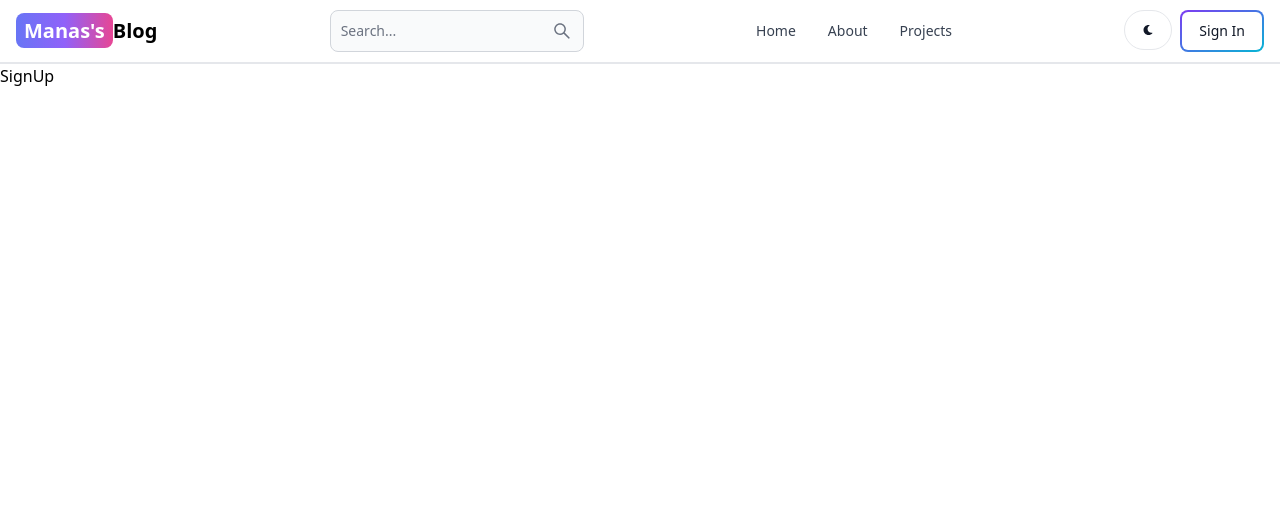
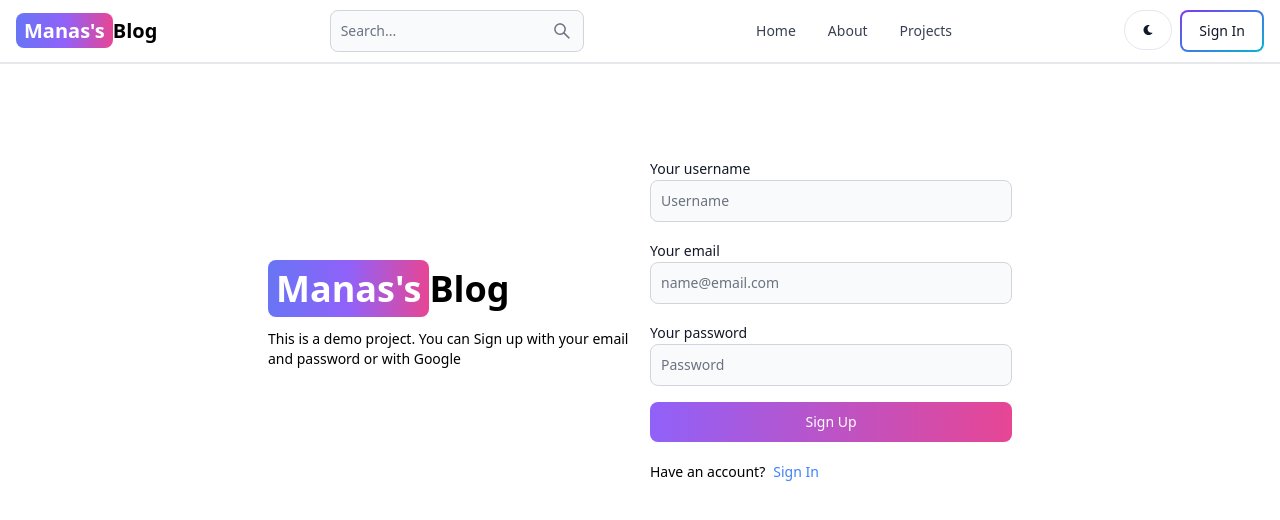
Before and after one commit to Manasroy7/MERN_Blog, a React (Vite) app in the folder client/: page /sign-up in a window 1280 px wide. Shown: the top 520 px of the page. Built offline with nearby package versions, Linux system fonts and the light colour scheme.

Commit message:
create signup page ui

```diff
--- a/client/src/pages/SignUp.jsx
+++ b/client/src/pages/SignUp.jsx
@@ -1,7 +1,43 @@
+import { Button, Label, TextInput } from 'flowbite-react'
 import React from 'react'
+import { Link } from 'react-router-dom'
 
 export default function SignUp() {
   return (
-    <div>SignUp</div>
+    <div className='min-h-screen mt-20'>
+      <div className="flex p-3 max-w-3xl mx-auto flex-col md:flex-row md:items-center gap-5">
+        {/* left */}
+        <div className="flex-1">
+        <Link to='/' className='font-bold dark:text-white text-4xl'>
+            <span className='px-2 py-1 bg-gradient-to-r from-indigo-500 via-purple-500 to-pink-500 rounded-lg text-white'>Manas's</span>
+            Blog
+        </Link>
+        <p className='text-sm mt-5'>This is a demo project. You can Sign up with your email and password or with Google</p>
+        </div>
+
+        {/* right */}
+        <div className="flex-1">
+          <form className='flex flex-col gap-4'>
+            <div>
+            <Label value="Your username" />
+            <TextInput type='text' placeholder='Username' id='username'/>
+            </div>
+            <div>
+            <Label value="Your email" />
+            <TextInput type='email' placeholder='name@email.com' id='email'/>
+            </div>
+            <div>
+            <Label value="Your password" />
+            <TextInput type='password' placeholder='Password' id='password'/>
+            </div>
+            <Button gradientDuoTone='purpleToPink' type='submit' >Sign Up</Button>
+          </form>
+          <div className="flex gap-2 text-sm mt-5">
+            <span>Have an account?</span>
+            <Link to="/sign-in" className='text-blue-500'>Sign In</Link>
+          </div>
+        </div>
+      </div>
+    </div>
   )
 }
```
